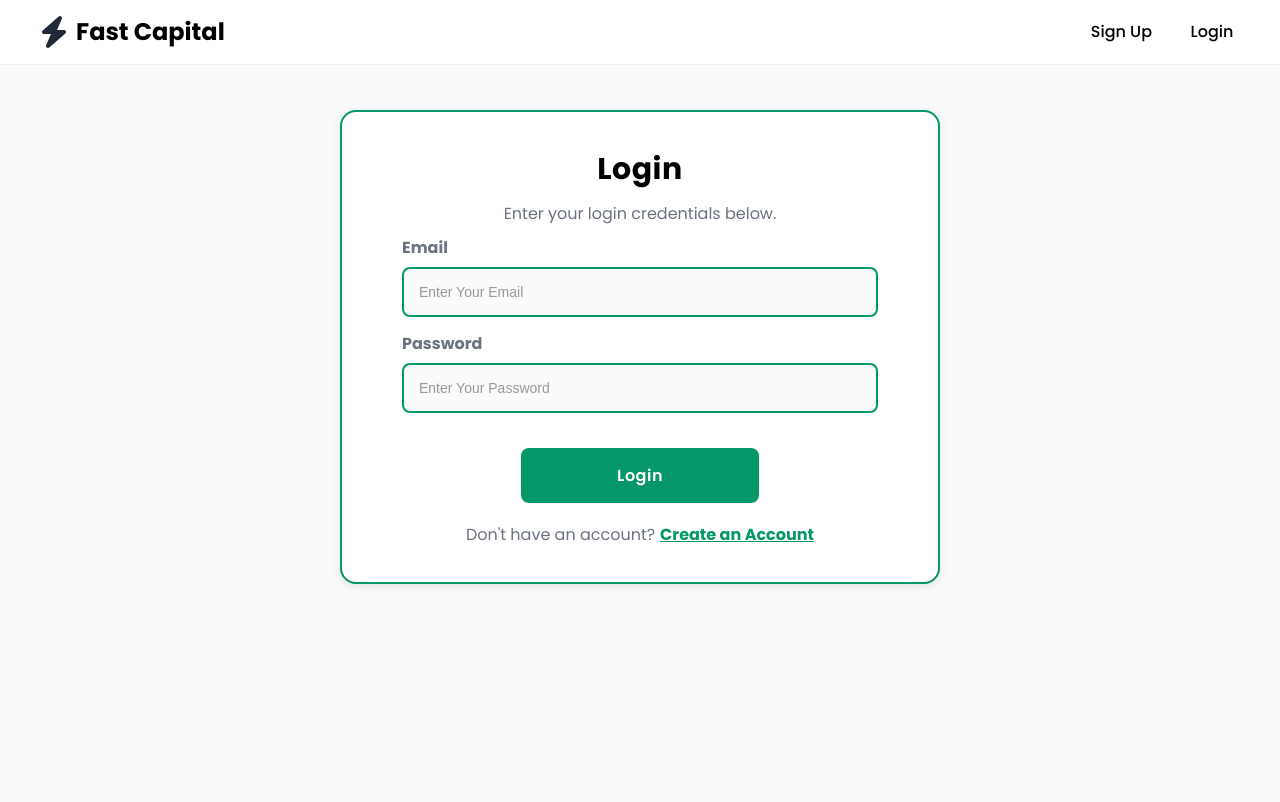
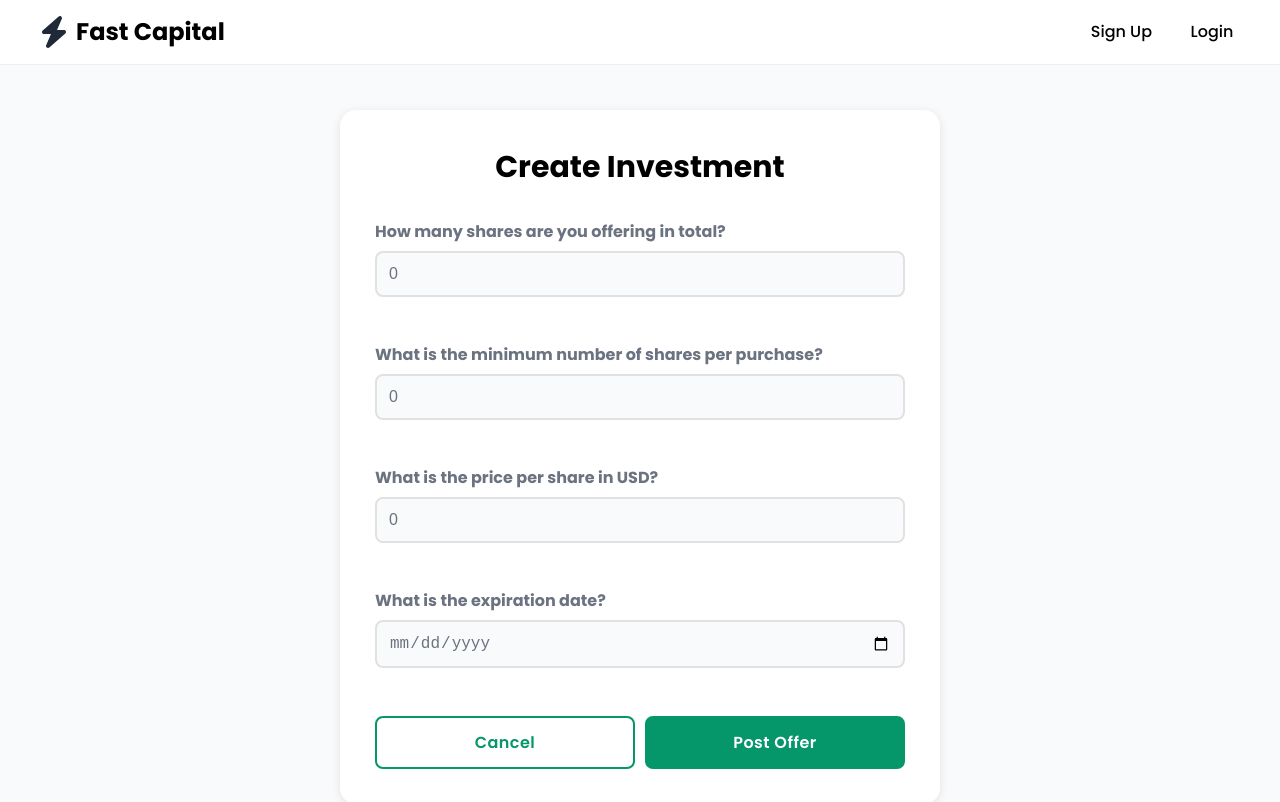
Before and after one commit to jlai9001/FastCapital, a React (Vite) app in the folder client/: page /create-investment in a window 1280 px wide. Before the commit this address led to /login. Shown: the top 802 px of the page. Built offline with nearby package versions, Linux system fonts and the light colour scheme; no server answers; sample sign-in values are in the browser's storage.

Commit message:
styling create investment

```diff
--- a/client/src/pages/create-investment.css
+++ b/client/src/pages/create-investment.css
@@ -97,6 +97,9 @@ body{
    MOBILE CREATE-INVESTMENT LAYOUT (DOES NOT AFFECT DESKTOP)
    ========================================================= */
 @media (max-width: 768px) {
+  .business-profile-name{
+    font-size: 20px
+  }
 
   .create-investment-container {
     padding: 1.25rem;
@@ -169,7 +172,7 @@ body{
   }
 
   .no-investment-text {
-    font-size: 14px;
+    font-size: 14px !important;
   }
 
 }
--- a/client/src/pages/create-investment.jsx
+++ b/client/src/pages/create-investment.jsx
@@ -1,10 +1,8 @@
-import './create-investment.css';
-import { useEffect, useState } from "react";
+import "./create-investment.css";
+import { useState } from "react";
 import { useNavigate } from "react-router-dom";
 import { apiFetch } from "../api/client.js";
 import { useProtectedData } from "../context/protected-data-provider.jsx";
-import { useUser } from "../context/user-provider.jsx";
-
 
 export default function NewInvestment() {
   const [sharesAvailable, setSharesAvailable] = useState(0);
@@ -12,43 +10,12 @@ export default function NewInvestment() {
   const [minInvestment, setMinInvestment] = useState(0);
   const [expirationDate, setExpirationDate] = useState("");
   const [submitting, setSubmitting] = useState(false);
+
   const { myBusiness, refreshProtectedData, status } = useProtectedData();
   const business = myBusiness;
-    const { user } = useUser();
-
 
   const nav = useNavigate();
   const businessId = business?.id;
-
-    useEffect(() => {
-    const ensureAuthed = () => {
-        const token = localStorage.getItem("access_token");
-
-        // If token was deleted/expired, or user got cleared via fc:logout
-        if (!token || !user) {
-        nav("/login", { replace: true });
-        }
-    };
-
-    // Run immediately on mount
-    ensureAuthed();
-
-    // If apiFetch triggers global logout, react instantly
-    const onLogout = () => nav("/login", { replace: true });
-
-    window.addEventListener("fc:logout", onLogout);
-
-    // Manual deletion won't fire events — so re-check on user interaction/focus
-    window.addEventListener("focus", ensureAuthed);
-    document.addEventListener("click", ensureAuthed, true);
-
-    return () => {
-        window.removeEventListener("fc:logout", onLogout);
-        window.removeEventListener("focus", ensureAuthed);
-        document.removeEventListener("click", ensureAuthed, true);
-    };
-    }, [user, nav]);
-
 
   const handlePost = async () => {
     try {
@@ -61,16 +28,21 @@ export default function NewInvestment() {
         }
         return;
       }
+
       setSubmitting(true);
 
-            //this provides some input validation
+      // input validation
       const validate = () => {
-                if (sharesAvailable % 100 != 0){
-                    alert("Available shares must be divisible by 100.")
-                    throw new Error("Avaliable shares is invalid")}
-                if (minInvestment > sharesAvailable){
-                    alert("Minimum shares invested must be less than shares available.")
-                    throw new Error("Minimum shares is invalid.")}
+        if (sharesAvailable % 100 !== 0) {
+          alert("Available shares must be divisible by 100.");
+          throw new Error("Available shares is invalid");
+        }
+
+        if (minInvestment > sharesAvailable) {
+          alert("Minimum shares invested must be less than shares available.");
+          throw new Error("Minimum shares is invalid.");
+        }
+
         if (!expirationDate) {
           alert("Please choose an expiration date.");
           throw new Error("Missing expiration date.");
@@ -80,13 +52,14 @@ export default function NewInvestment() {
         const expiry = new Date(`${expirationDate}T00:00:00.000Z`);
         const diffInTime = expiry.getTime() - today.getTime();
         const diffInDays = diffInTime / (1000 * 3600 * 24);
+
         if (diffInDays < 30) {
           alert("Expiration date must be at least 30 days from today.");
           throw new Error("Invalid expiration date.");
         }
+      };
 
-            }; validate()
-
+      validate();
 
       const headers = { "Content-Type": "application/json" };
 
@@ -96,29 +69,28 @@ export default function NewInvestment() {
         price_per_share: pricePerShare,
         min_investment: minInvestment,
 
-            // ✅ ISO datetime expected by backend
+        // ISO datetime expected by backend
         start_date: new Date().toISOString(),
 
-            // ✅ Convert date-only input into a stable ISO datetime (UTC midnight)
+        // Convert date-only input into stable ISO datetime (UTC midnight)
         expiration_date: `${expirationDate}T00:00:00.000Z`,
       });
-
 
       const response = await apiFetch(`/api/investment`, {
         method: "POST",
         headers,
-                body
+        body,
       });
 
-
       if (!response.ok) {
-                const errorDetails = await response.json();
+        const errorDetails = await response.json().catch(() => null);
         console.error("Detailed Error response:", errorDetails);
         throw new Error("Offer request failed.");
       }
 
       const data = await response.json();
       console.log("Offer submitted:", data);
+
       alert("Investment offer submitted successfully!");
       await refreshProtectedData();
       nav(-1);
@@ -135,9 +107,10 @@ export default function NewInvestment() {
   };
 
   return (
-        <div className='create-investment-container'>
+    <div className="create-investment-container">
       <div className="create-investment-form">
         <div className="title">Create Investment</div>
+
         <div>
           <div className="field-label">How many shares are you offering in total?</div>
           <input
@@ -147,7 +120,9 @@ export default function NewInvestment() {
             step="100"
             onChange={(e) => setSharesAvailable(Number(e.target.value))}
           />
-                </div><br />
+        </div>
+        <br />
+
         <div>
           <div className="field-label">What is the minimum number of shares per purchase?</div>
           <input
@@ -156,11 +131,11 @@ export default function NewInvestment() {
             min="1"
             onChange={(e) => setMinInvestment(Number(e.target.value))}
           />
-                </div><br />
+        </div>
+        <br />
+
         <div className="field-label">What is the price per share in USD?</div>
-
-
-                <div >
+        <div>
           <input
             type="number"
             value={pricePerShare}
@@ -171,7 +146,9 @@ export default function NewInvestment() {
               setPricePerShare(isNaN(val) ? 0 : val);
             }}
           />
-                </div><br />
+        </div>
+        <br />
+
         <div>
           <div className="field-label">What is the expiration date?</div>
           <input
@@ -179,17 +156,23 @@ export default function NewInvestment() {
             value={expirationDate}
             onChange={(e) => setExpirationDate(e.target.value)}
           />
-                </div><br />
+        </div>
+        <br />
+
         <div className="button-container">
-                    <button className="cancel-button" onClick={handleCancel}>Cancel</button>
-                    <button className="post-button"
+          <button className="cancel-button" onClick={handleCancel}>
+            Cancel
+          </button>
+
+          <button
+            className="post-button"
             onClick={handlePost}
-                        disabled={submitting || status === "loading" || status === "idle" || !business}>
+            disabled={submitting || status === "loading" || status === "idle" || !business}
+          >
             {submitting ? "Posting..." : "Post Offer"}
           </button>
         </div>
       </div>
-
     </div>
   );
 }
```
Lines whose indentation alone changed are shown as unchanged.
